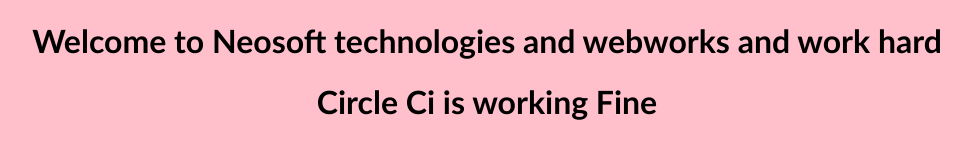
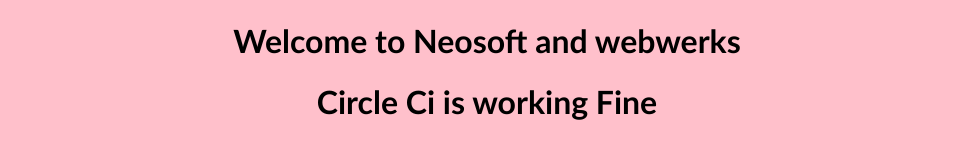
Before and after one commit to nirajvishwakarma/circleci-proj, a plain HTML site: page index.html in a window 1280 px wide. Shown: the whole page, without its empty margins (153-1124 px from the left). Drawn offline with Linux system fonts and the light colour scheme.

Commit message:
index chnage

```diff
--- a/index.html
+++ b/index.html
@@ -45,7 +45,7 @@ button {
 </style>
 </head>
 <body>
-	<center> <h1> Welcome to Neosoft technologies and webworks and work hard</h1> </center>
+	<center> <h1> Welcome to Neosoft and webwerks</h1> </center>
 	 <center> <h1> Circle Ci is working Fine </h1> </center>
 </body>
 </html>
```
